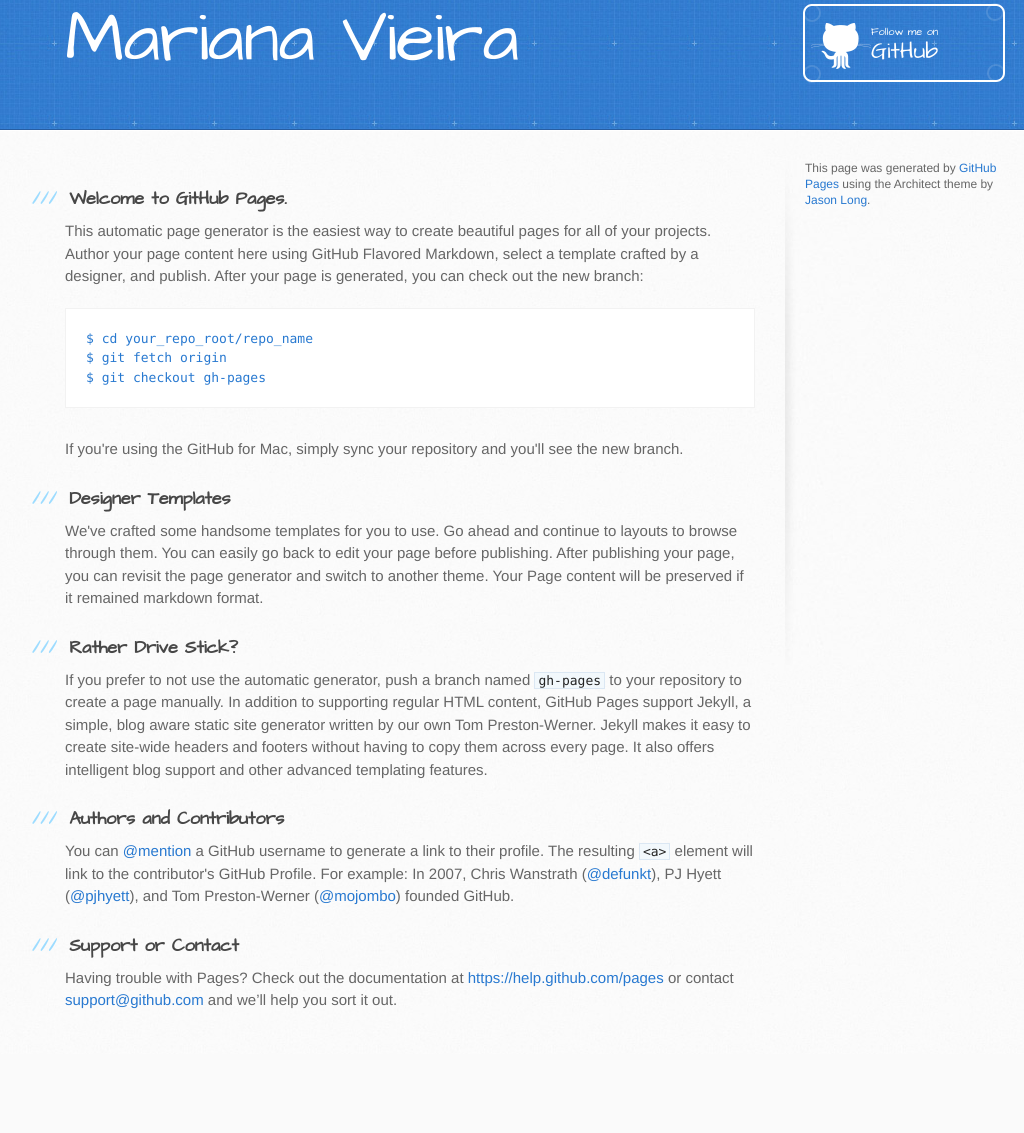
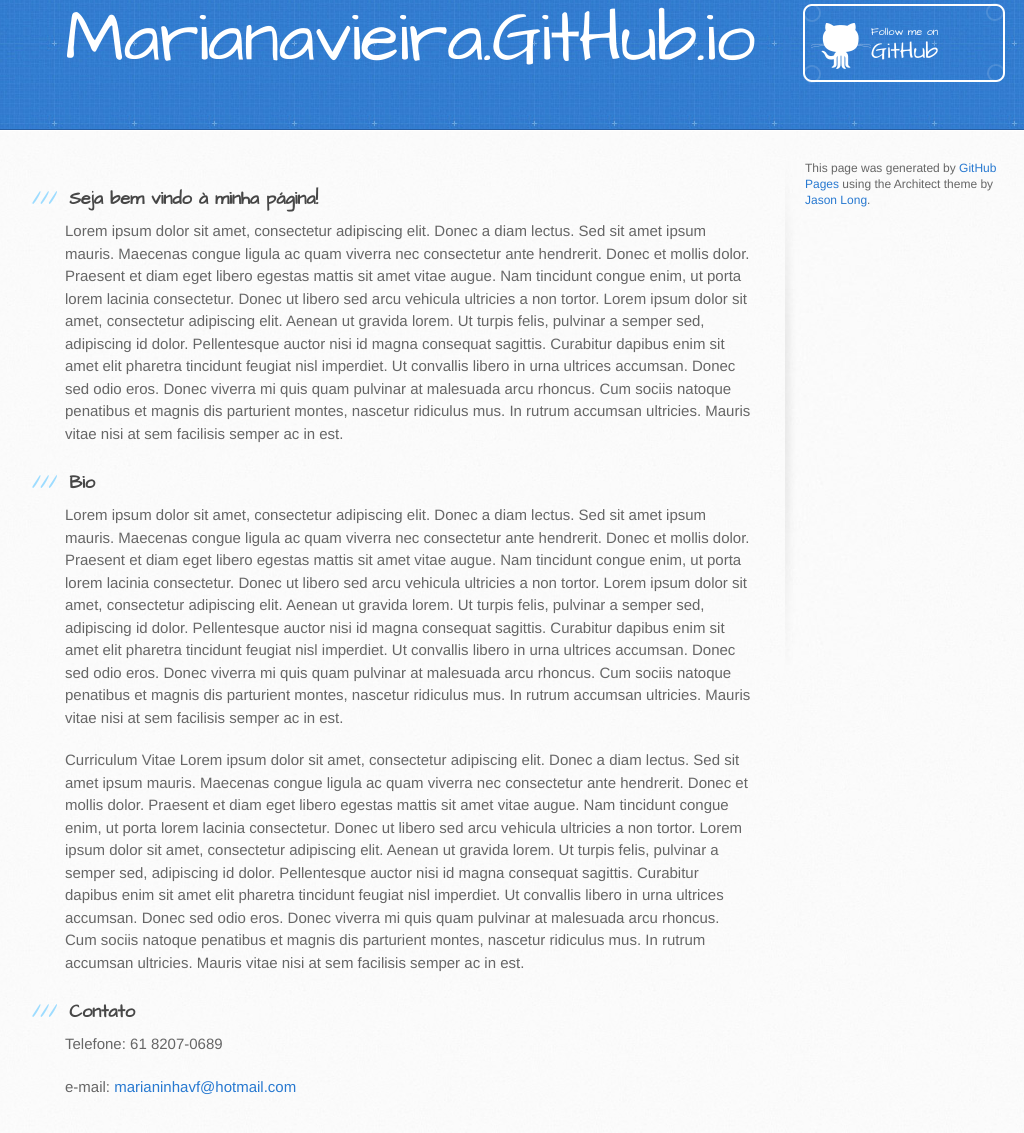
Before and after one commit to marianavieira/marianavieira.github.io, a plain HTML site: page index.html in a window 1280 px wide. Shown: the part 37-1170 px from the top of the page, without its empty margins (105-1129 px from the left). Before the commit the page ends 1091 px from the top, so only its background shows below. Drawn offline with Linux system fonts and the light colour scheme.

Commit message:
Replace master branch with page content via GitHub

```diff
--- a/index.html
+++ b/index.html
@@ -19,7 +19,7 @@
   <body>
     <header>
       <div class="inner">
-        <h1>Mariana Vieira</h1>
+        <h1>Marianavieira.GitHub.io</h1>
         <h2></h2>
         <a href="https://github.com/marianavieira" class="button"><small>Follow me on</small> GitHub</a>
       </div>
@@ -29,36 +29,24 @@
       <div class="inner clearfix">
         <section id="main-content">
           <h3>
-<a id="welcome-to-github-pages" class="anchor" href="#welcome-to-github-pages" aria-hidden="true"><span class="octicon octicon-link"></span></a>Welcome to GitHub Pages.</h3>
+<a id="seja-bem-vindo-à-minha-página" class="anchor" href="#seja-bem-vindo-%C3%A0-minha-p%C3%A1gina" aria-hidden="true"><span class="octicon octicon-link"></span></a>Seja bem vindo à minha página!</h3>
 
-<p>This automatic page generator is the easiest way to create beautiful pages for all of your projects. Author your page content here using GitHub Flavored Markdown, select a template crafted by a designer, and publish. After your page is generated, you can check out the new branch:</p>
-
-<pre><code>$ cd your_repo_root/repo_name
-$ git fetch origin
-$ git checkout gh-pages
-</code></pre>
-
-<p>If you're using the GitHub for Mac, simply sync your repository and you'll see the new branch.</p>
+<p>Lorem ipsum dolor sit amet, consectetur adipiscing elit. Donec a diam lectus. Sed sit amet ipsum mauris. Maecenas congue ligula ac quam viverra nec consectetur ante hendrerit. Donec et mollis dolor. Praesent et diam eget libero egestas mattis sit amet vitae augue. Nam tincidunt congue enim, ut porta lorem lacinia consectetur. Donec ut libero sed arcu vehicula ultricies a non tortor. Lorem ipsum dolor sit amet, consectetur adipiscing elit. Aenean ut gravida lorem. Ut turpis felis, pulvinar a semper sed, adipiscing id dolor. Pellentesque auctor nisi id magna consequat sagittis. Curabitur dapibus enim sit amet elit pharetra tincidunt feugiat nisl imperdiet. Ut convallis libero in urna ultrices accumsan. Donec sed odio eros. Donec viverra mi quis quam pulvinar at malesuada arcu rhoncus. Cum sociis natoque penatibus et magnis dis parturient montes, nascetur ridiculus mus. In rutrum accumsan ultricies. Mauris vitae nisi at sem facilisis semper ac in est.</p>
 
 <h3>
-<a id="designer-templates" class="anchor" href="#designer-templates" aria-hidden="true"><span class="octicon octicon-link"></span></a>Designer Templates</h3>
+<a id="bio" class="anchor" href="#bio" aria-hidden="true"><span class="octicon octicon-link"></span></a>Bio</h3>
 
-<p>We've crafted some handsome templates for you to use. Go ahead and continue to layouts to browse through them. You can easily go back to edit your page before publishing. After publishing your page, you can revisit the page generator and switch to another theme. Your Page content will be preserved if it remained markdown format.</p>
+<p>Lorem ipsum dolor sit amet, consectetur adipiscing elit. Donec a diam lectus. Sed sit amet ipsum mauris. Maecenas congue ligula ac quam viverra nec consectetur ante hendrerit. Donec et mollis dolor. Praesent et diam eget libero egestas mattis sit amet vitae augue. Nam tincidunt congue enim, ut porta lorem lacinia consectetur. Donec ut libero sed arcu vehicula ultricies a non tortor. Lorem ipsum dolor sit amet, consectetur adipiscing elit. Aenean ut gravida lorem. Ut turpis felis, pulvinar a semper sed, adipiscing id dolor. Pellentesque auctor nisi id magna consequat sagittis. Curabitur dapibus enim sit amet elit pharetra tincidunt feugiat nisl imperdiet. Ut convallis libero in urna ultrices accumsan. Donec sed odio eros. Donec viverra mi quis quam pulvinar at malesuada arcu rhoncus. Cum sociis natoque penatibus et magnis dis parturient montes, nascetur ridiculus mus. In rutrum accumsan ultricies. Mauris vitae nisi at sem facilisis semper ac in est.</p>
+
+<p>Curriculum Vitae
+Lorem ipsum dolor sit amet, consectetur adipiscing elit. Donec a diam lectus. Sed sit amet ipsum mauris. Maecenas congue ligula ac quam viverra nec consectetur ante hendrerit. Donec et mollis dolor. Praesent et diam eget libero egestas mattis sit amet vitae augue. Nam tincidunt congue enim, ut porta lorem lacinia consectetur. Donec ut libero sed arcu vehicula ultricies a non tortor. Lorem ipsum dolor sit amet, consectetur adipiscing elit. Aenean ut gravida lorem. Ut turpis felis, pulvinar a semper sed, adipiscing id dolor. Pellentesque auctor nisi id magna consequat sagittis. Curabitur dapibus enim sit amet elit pharetra tincidunt feugiat nisl imperdiet. Ut convallis libero in urna ultrices accumsan. Donec sed odio eros. Donec viverra mi quis quam pulvinar at malesuada arcu rhoncus. Cum sociis natoque penatibus et magnis dis parturient montes, nascetur ridiculus mus. In rutrum accumsan ultricies. Mauris vitae nisi at sem facilisis semper ac in est.</p>
 
 <h3>
-<a id="rather-drive-stick" class="anchor" href="#rather-drive-stick" aria-hidden="true"><span class="octicon octicon-link"></span></a>Rather Drive Stick?</h3>
+<a id="contato" class="anchor" href="#contato" aria-hidden="true"><span class="octicon octicon-link"></span></a>Contato</h3>
 
-<p>If you prefer to not use the automatic generator, push a branch named <code>gh-pages</code> to your repository to create a page manually. In addition to supporting regular HTML content, GitHub Pages support Jekyll, a simple, blog aware static site generator written by our own Tom Preston-Werner. Jekyll makes it easy to create site-wide headers and footers without having to copy them across every page. It also offers intelligent blog support and other advanced templating features.</p>
+<p>Telefone: 61 8207-0689</p>
 
-<h3>
-<a id="authors-and-contributors" class="anchor" href="#authors-and-contributors" aria-hidden="true"><span class="octicon octicon-link"></span></a>Authors and Contributors</h3>
-
-<p>You can <a href="https://github.com/blog/821" class="user-mention">@mention</a> a GitHub username to generate a link to their profile. The resulting <code>&lt;a&gt;</code> element will link to the contributor's GitHub Profile. For example: In 2007, Chris Wanstrath (<a href="https://github.com/defunkt" class="user-mention">@defunkt</a>), PJ Hyett (<a href="https://github.com/pjhyett" class="user-mention">@pjhyett</a>), and Tom Preston-Werner (<a href="https://github.com/mojombo" class="user-mention">@mojombo</a>) founded GitHub.</p>
-
-<h3>
-<a id="support-or-contact" class="anchor" href="#support-or-contact" aria-hidden="true"><span class="octicon octicon-link"></span></a>Support or Contact</h3>
-
-<p>Having trouble with Pages? Check out the documentation at <a href="https://help.github.com/pages">https://help.github.com/pages</a> or contact <a href="mailto:support@github.com">support@github.com</a> and we’ll help you sort it out.</p>
+<p>e-mail: <a href="mailto:marianinhavf@hotmail.com">marianinhavf@hotmail.com</a></p>
         </section>
 
         <aside id="sidebar">
```
Also changed, not shown: params.json (+1 -1 lines).
